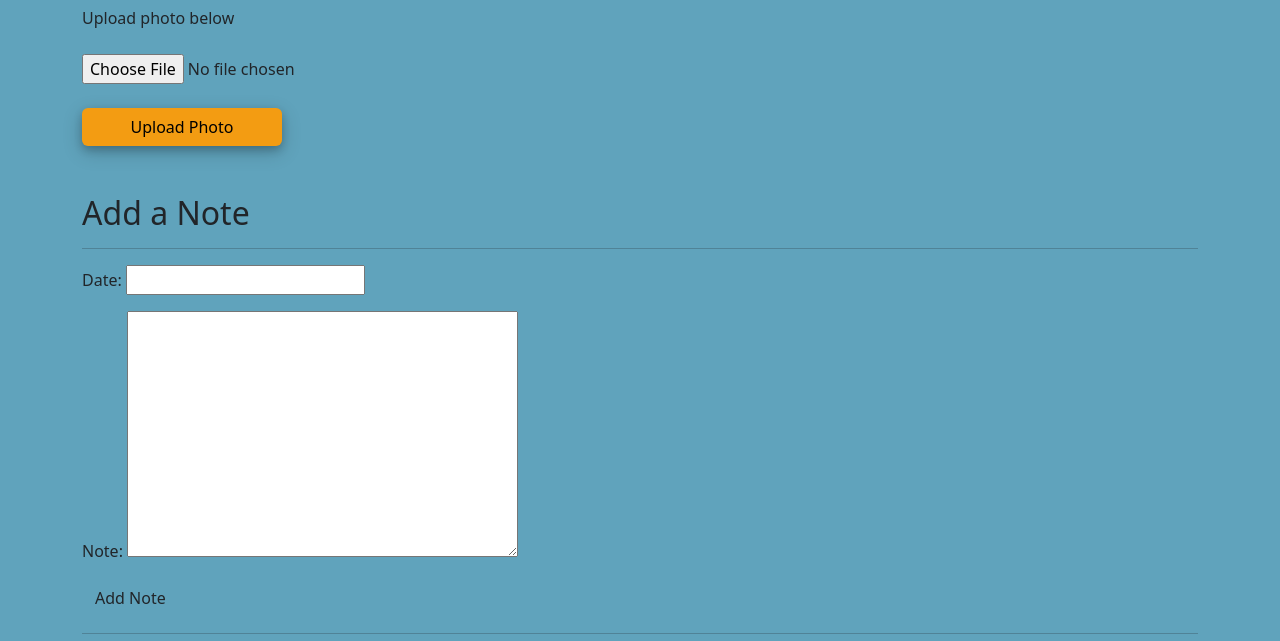
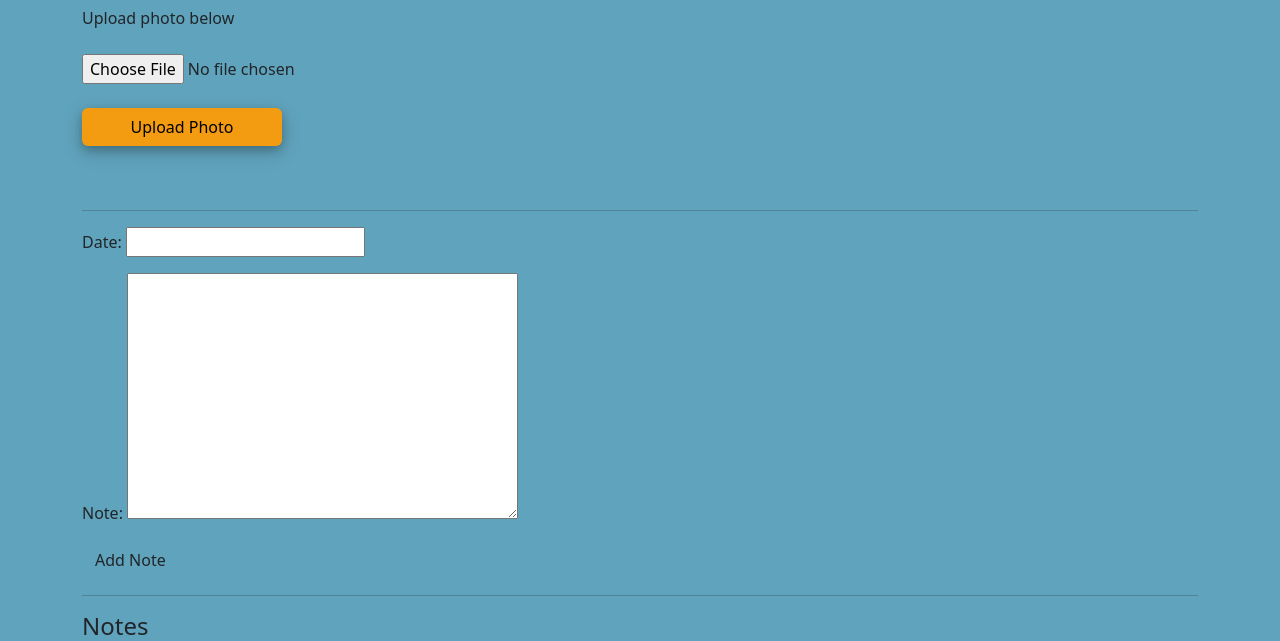
Before and after one commit to fernando-massa/inspirations, a Django app: template inspiration2/main_app/templates/inspirations/detail.html in a window 1280 px wide. Shown: the part 378-1019 px from the top of the page. Run offline with Django 4.2, Linux system fonts and the light colour scheme; the template is opened without the code that fills it: values named after a table or form of the project are taken from there, others are empty.

Commit message:
remove break from inspiration form

```diff
--- a/inspiration2/main_app/templates/inspirations/detail.html
+++ b/inspiration2/main_app/templates/inspirations/detail.html
@@ -37,8 +37,7 @@
 <br>
 <br>
 
-<!-- Add notes form below-->
-<h2> Add a Note </h2>
+
     <hr>
 <div class="">
     <form action="{% url 'add_note' inspiration.id %}" method="POST">
--- a/inspiration2/main_app/templates/main_app/inspiration_form.html
+++ b/inspiration2/main_app/templates/main_app/inspiration_form.html
@@ -11,7 +11,6 @@
 					<form class= "mt-4" action="" enctype="multipart/form-data" method="post">
                         <div class="form-input">{% csrf_token %}</div>
                             {{ form.as_p }}
-                        </br>
 						<div class="d-flex justify-content-center login_container">
                             <input type="submit" value="Create" class="btn login_btn">
                         </div>
```
